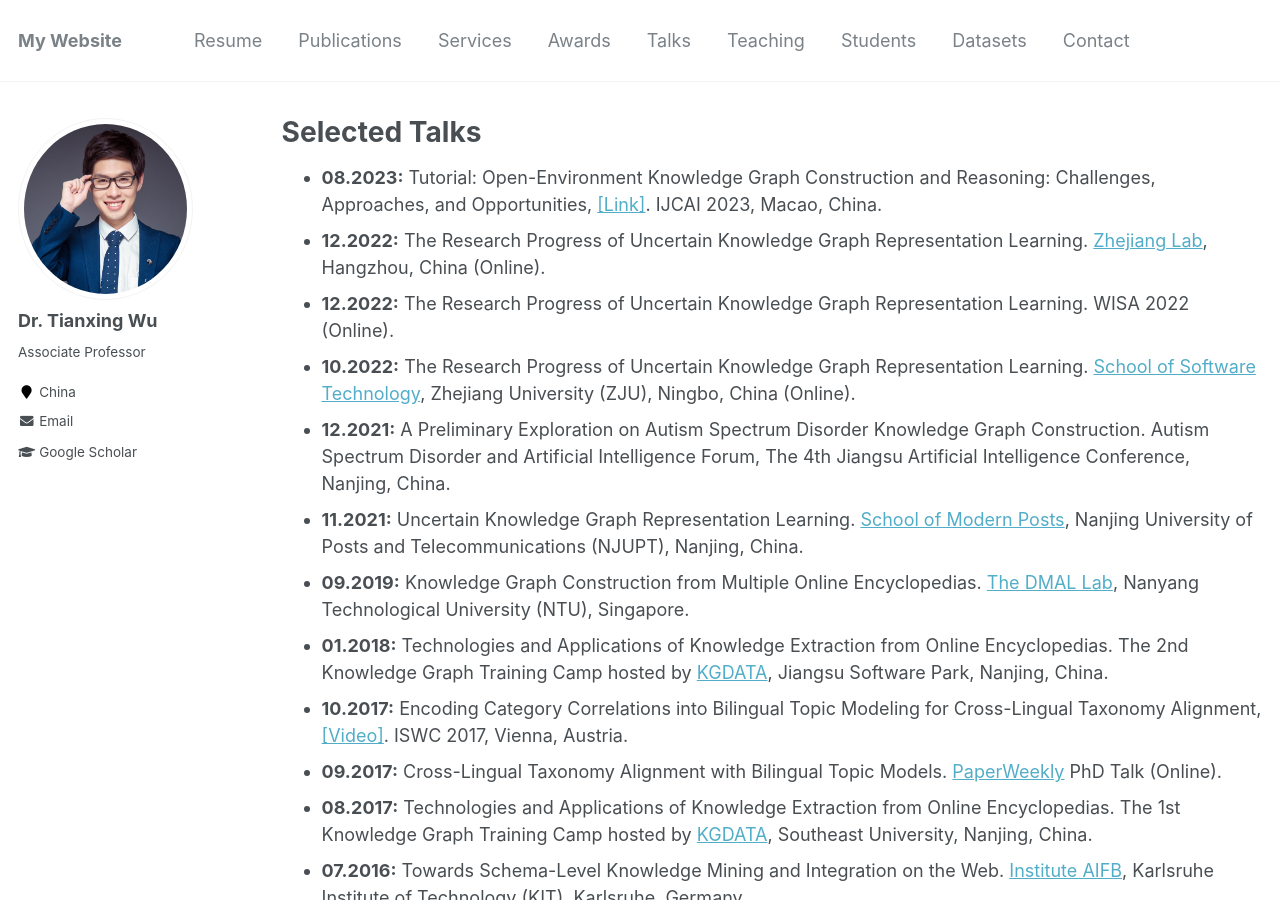
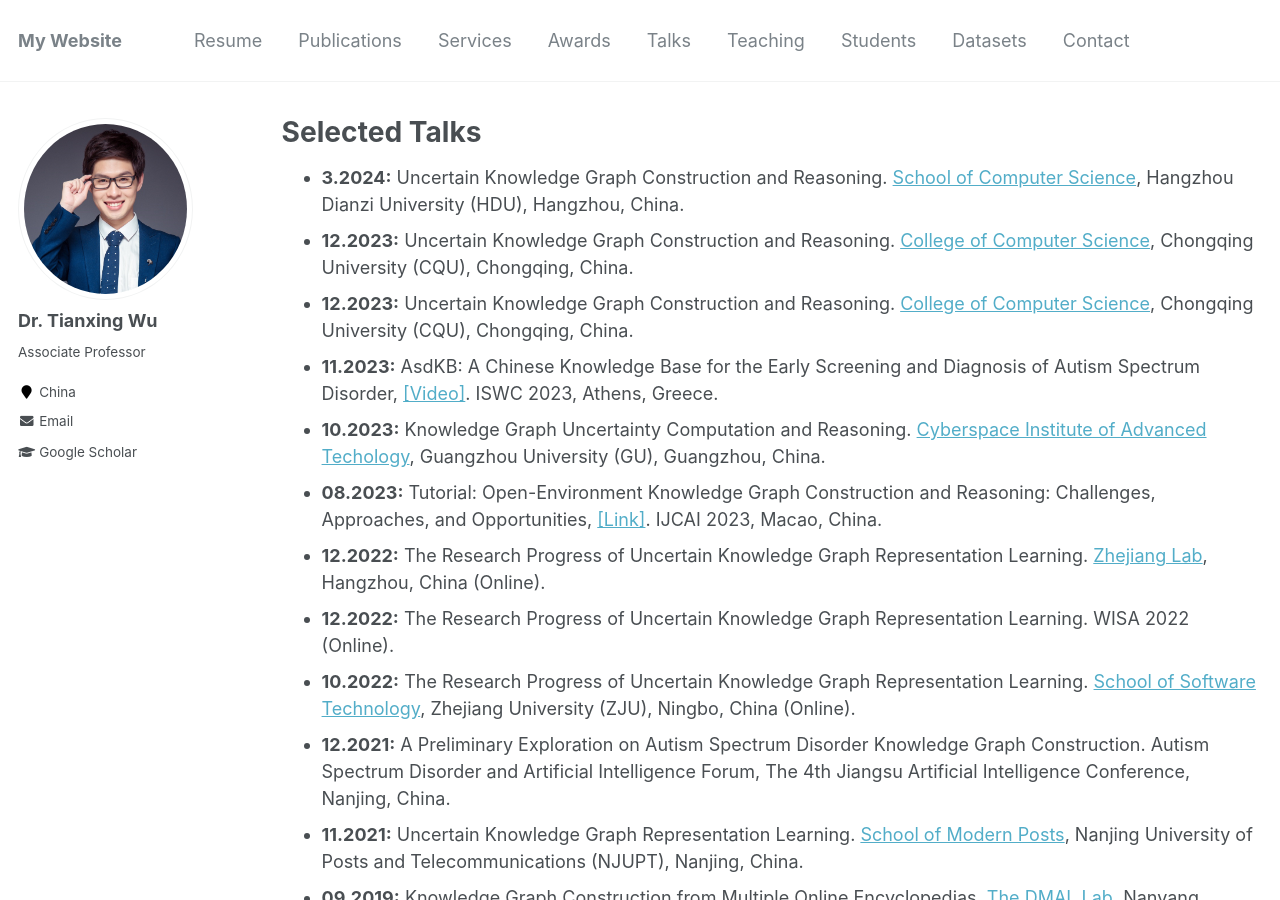
Before and after one commit to tianxing-wu/tianxing-wu.github.io, a Jekyll site: the page built from _pages/selected_talks.md, in a window 1280 px wide and 900 px high. Built offline with Jekyll 4.4.1, drawn with Linux system fonts in a browser that asks for light colours; comment, search, counter and statistics services are not loaded.

Commit message:
info update

```diff
--- a/_pages/selected_talks.md
+++ b/_pages/selected_talks.md
@@ -4,6 +4,11 @@ title: "Selected Talks"
 permalink: /selected_talks/
 author_profile: true
 ---
+* **3.2024:** Uncertain Knowledge Graph Construction and Reasoning. [School of Computer Science](https://computer.hdu.edu.cn/main.htm), Hangzhou Dianzi University (HDU), Hangzhou, China.
+* **12.2023:** Uncertain Knowledge Graph Construction and Reasoning. [College of Computer Science](http://www.cs.cqu.edu.cn/xbwz/sy.htm), Chongqing University (CQU), Chongqing, China.
+* **12.2023:** Uncertain Knowledge Graph Construction and Reasoning. [College of Computer Science](http://www.cs.cqu.edu.cn/xbwz/sy.htm), Chongqing University (CQU), Chongqing, China.
+* **11.2023:** AsdKB: A Chinese Knowledge Base for the Early Screening and Diagnosis of Autism Spectrum Disorder, [[Video]](https://videolectures.net/iswc2023_wu_spectrum_disorder/). ISWC 2023, Athens, Greece.
+* **10.2023:** Knowledge Graph Uncertainty Computation and Reasoning. [Cyberspace Institute of Advanced Techology](https://wyy.gzhu.edu.cn/index.htm), Guangzhou University (GU), Guangzhou, China.
 * **08.2023:** Tutorial: Open-Environment Knowledge Graph Construction and Reasoning: Challenges, Approaches, and Opportunities, [[Link]](https://openkg-tutorial.github.io/). IJCAI 2023, Macao, China.
 * **12.2022:** The Research Progress of Uncertain Knowledge Graph Representation Learning. [Zhejiang Lab](https://www.zhejianglab.com/), Hangzhou, China (Online).
 * **12.2022:** The Research Progress of Uncertain Knowledge Graph Representation Learning. WISA 2022 (Online).
```
Also changed, not shown: _pages/about.md (+2 -2 lines), _pages/services.md (+1 -1 lines), 1 other file.
